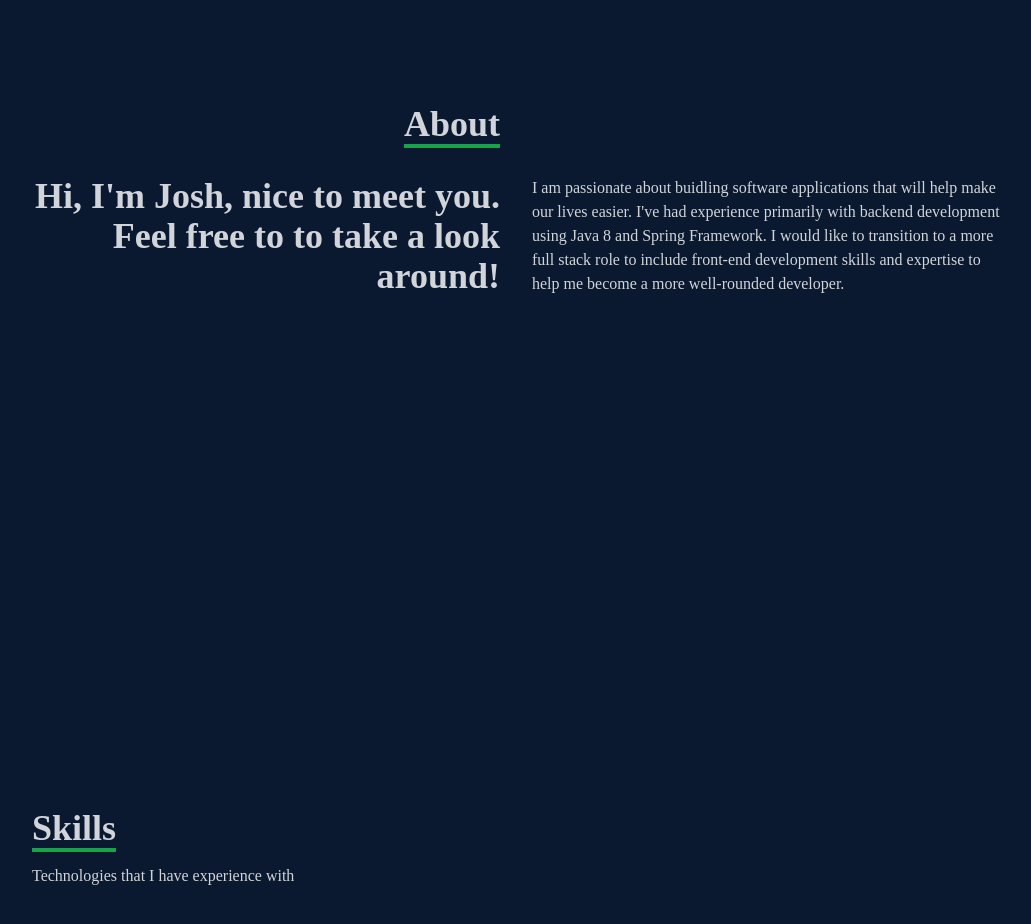
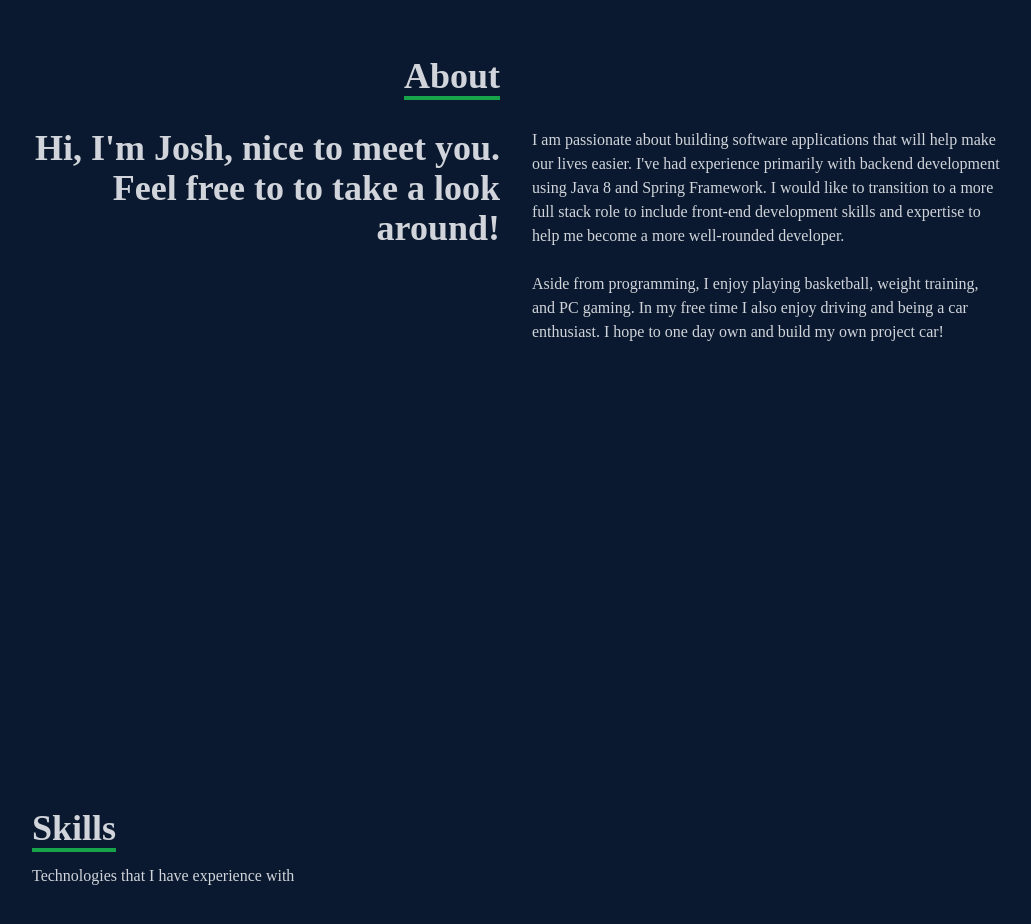
Before and after one commit to jcrisostomo1/react-portfolio, a React (Create React App) app: page / in a window 1280 px wide. Shown: the part 1000-1924 px from the top of the page, without its empty margins (124-1155 px from the left). Built offline with nearby package versions, Linux system fonts and the light colour scheme.

Commit message:
update About page

```diff
--- a/src/components/About.jsx
+++ b/src/components/About.jsx
@@ -18,9 +18,12 @@ About = () => {
                     <p className='sm:text-right text-4xl font-bold'>Hi, I'm Josh, nice to meet you. Feel free to to take a look around!</p>
                 </div>
                 <div>
-                    <p>I am passionate about buidling software applications that will help make our lives easier. I've had experience primarily with backend development using Java 8 and Spring Framework.
-                        I would like to transition to a more full stack role to include front-end development skills and expertise to help me become a more well-rounded developer.
+                    <p>
+											I am passionate about building software applications that will help make our lives easier. I've had experience primarily with backend development using Java 8 and Spring Framework.
+                      I would like to transition to a more full stack role to include front-end development skills and expertise to help me become a more well-rounded developer.
                     </p>
+										<br />
+										<p>Aside from programming, I enjoy playing basketball, weight training, and PC gaming. In my free time I also enjoy driving and being a car enthusiast. I hope to one day own and build my own project car!</p>
                 </div>
             </div>
         </div>
```
